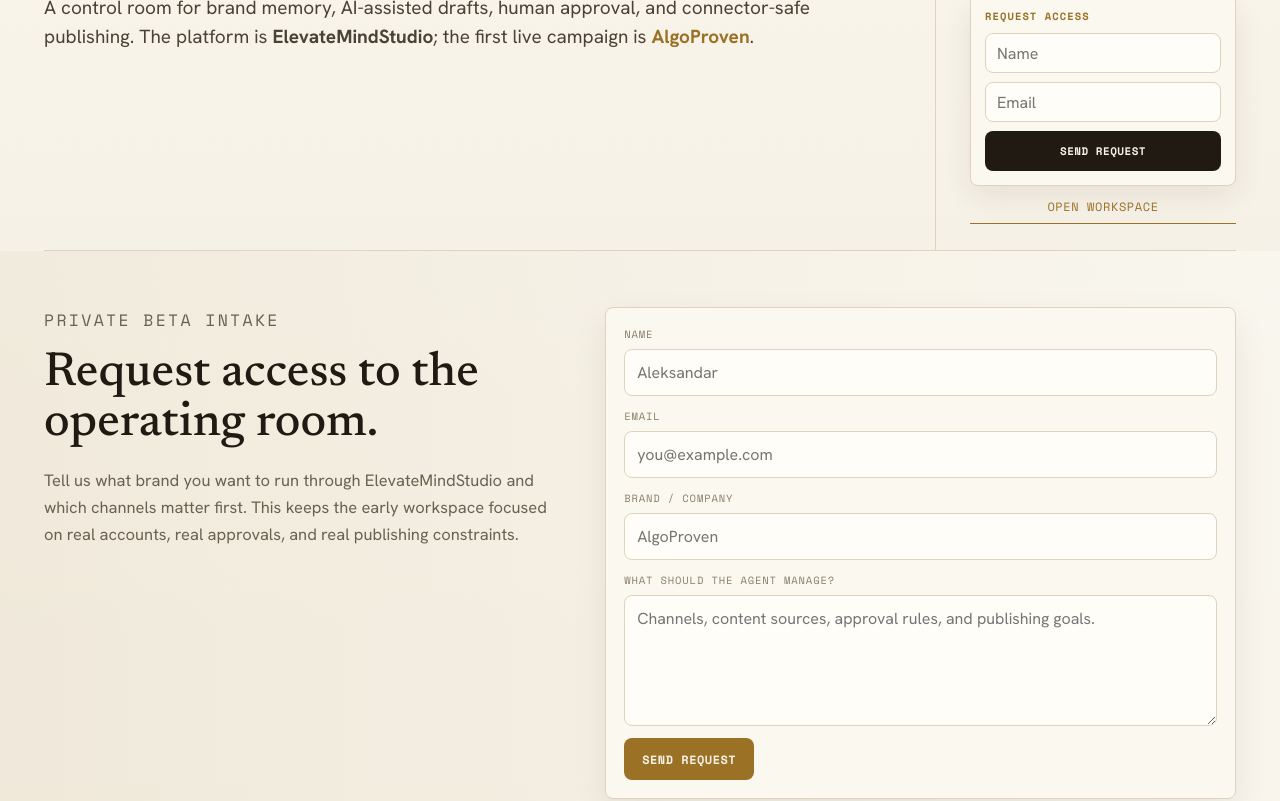
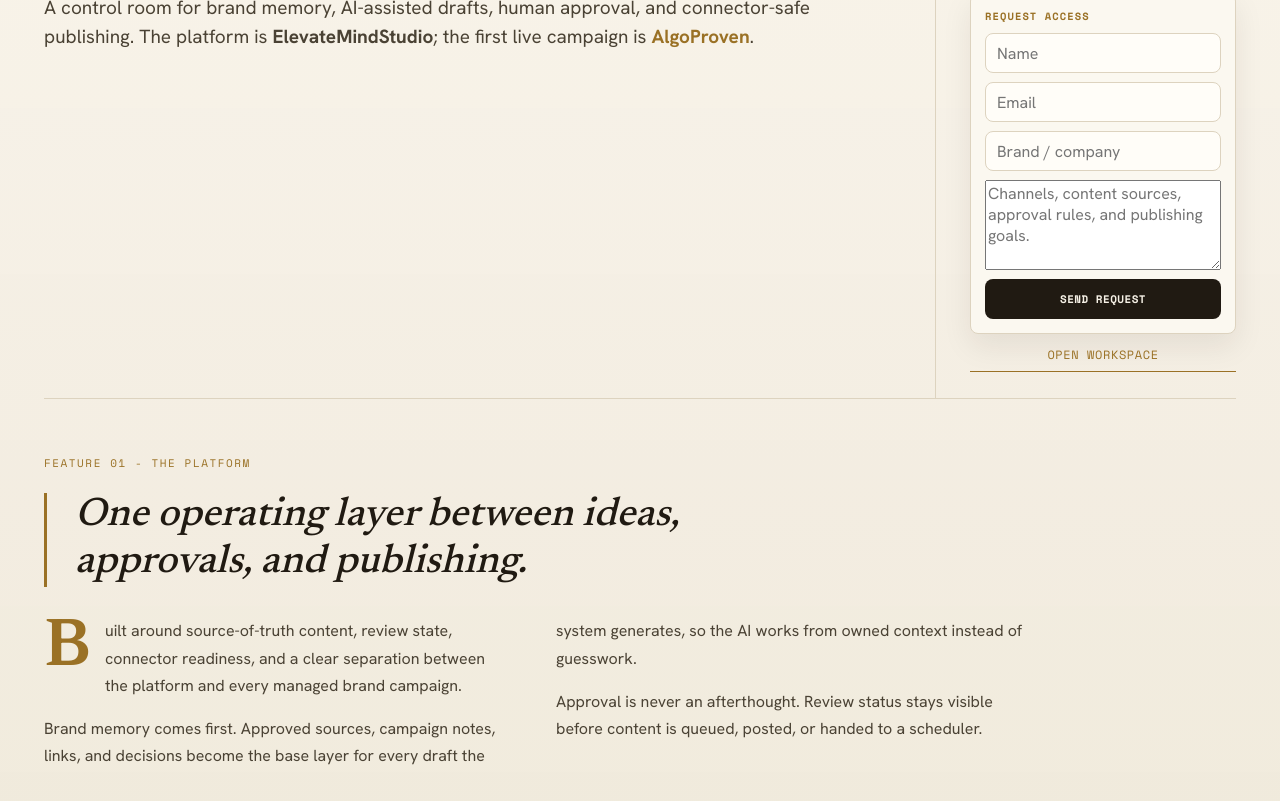
Before and after one commit to Aleksandar-algoporven/elevatemindstudio, a Next.js app in the folder apps/web/: page / in a window 1280 px wide. Shown: the part 640-1441 px from the top of the page. Built offline with nearby package versions, Linux system fonts and the light colour scheme.

Commit message:
Stabilize public landing form

```diff
--- a/apps/web/app/globals.css
+++ b/apps/web/app/globals.css
@@ -409,90 +409,8 @@
 
 .featureSection,
 .statusDesk,
-.campaignBackpage,
-.requestSection {
+.campaignBackpage {
   padding: 56px 0;
-}
-
-.requestSection {
-  border-bottom: 1px solid var(--line);
-  background:
-    linear-gradient(90deg, rgba(154, 113, 37, 0.08), rgba(255, 253, 248, 0.2)),
-    rgba(251, 248, 240, 0.64);
-}
-
-.requestGrid {
-  display: grid;
-  grid-template-columns: minmax(0, 0.82fr) minmax(360px, 1fr);
-  gap: 44px;
-  align-items: start;
-}
-
-.requestGrid h2 {
-  margin: 16px 0 14px;
-  font-family: "Newsreader", Georgia, serif;
-  font-size: clamp(32px, 4vw, 48px);
-  font-weight: 500;
-  line-height: 1.04;
-}
-
-.requestGrid p {
-  max-width: 560px;
-  color: var(--muted);
-  font-size: 16.5px;
-  line-height: 1.65;
-}
-
-.requestForm {
-  display: grid;
-  gap: 12px;
-  padding: 18px;
-  border: 1px solid var(--line);
-  border-radius: 8px;
-  background: var(--panel);
-  box-shadow: 0 14px 36px rgba(32, 26, 18, 0.07);
-}
-
-.requestForm label {
-  display: grid;
-  gap: 7px;
-}
-
-.requestForm label span {
-  color: var(--faint);
-  font-family: "Space Mono", monospace;
-  font-size: 10.5px;
-  letter-spacing: 0.08em;
-  text-transform: uppercase;
-}
-
-.requestForm input,
-.requestForm textarea {
-  width: 100%;
-  border: 1px solid var(--line);
-  border-radius: 8px;
-  background: #fffdf8;
-  color: var(--ink);
-  padding: 12px;
-}
-
-.requestForm textarea {
-  resize: vertical;
-}
-
-.requestForm button {
-  justify-self: start;
-  min-height: 42px;
-  border: 0;
-  border-radius: 8px;
-  background: var(--gold);
-  color: var(--paper);
-  padding: 0 18px;
-  font-family: "Space Mono", monospace;
-  font-size: 12px;
-  font-weight: 700;
-  letter-spacing: 0.04em;
-  text-transform: uppercase;
 }
 
 .featureSection blockquote {
@@ -1569,7 +1487,6 @@
   .workflowGrid,
   .statusGrid,
   .campaignGrid,
-  .requestGrid,
   .boardLayout,
   .twoColumn {
     grid-template-columns: 1fr;
--- a/apps/web/app/page.tsx
+++ b/apps/web/app/page.tsx
@@ -62,7 +62,6 @@
             <a href="#platform">Platform</a>
             <a href="#workflow">Workflow</a>
             <a href="#campaign">Campaign</a>
-            <a href="#request-access">Request access</a>
             <Link href="/privacy">Privacy</Link>
             <Link href="/terms">Terms</Link>
             <Link className="navCta" href="/workspace">Open workspace</Link>
@@ -130,53 +129,17 @@
               <span>Request access</span>
               <input name="name" type="text" placeholder="Name" required />
               <input name="email" type="email" placeholder="Email" required />
+              <input name="brand" type="text" placeholder="Brand / company" />
+              <textarea
+                name="message"
+                placeholder="Channels, content sources, approval rules, and publishing goals."
+                rows={4}
+                required
+              />
               <button type="submit">Send request</button>
             </form>
             <Link className="textLink" href="/workspace">Open workspace</Link>
           </div>
-        </div>
-      </section>
-
-      <section id="request-access" className="requestSection">
-        <div className="magazineWrap requestGrid">
-          <div>
-            <p className="sectionFolio">Private beta intake</p>
-            <h2>Request access to the operating room.</h2>
-            <p>
-              Tell us what brand you want to run through ElevateMindStudio and
-              which channels matter first. This keeps the early workspace focused
-              on real accounts, real approvals, and real publishing constraints.
-            </p>
-          </div>
-          <form
-            className="requestForm"
-            action="mailto:support@elevatemindstudio.net"
-            method="post"
-            encType="text/plain"
-          >
-            <label>
-              <span>Name</span>
-              <input name="name" type="text" placeholder="Aleksandar" required />
-            </label>
-            <label>
-              <span>Email</span>
-              <input name="email" type="email" placeholder="you@example.com" required />
-            </label>
-            <label>
-              <span>Brand / company</span>
-              <input name="brand" type="text" placeholder="AlgoProven" />
-            </label>
-            <label>
-              <span>What should the agent manage?</span>
-              <textarea
-                name="message"
-                placeholder="Channels, content sources, approval rules, and publishing goals."
-                rows={5}
-                required
-              />
-            </label>
-            <button type="submit">Send request</button>
-          </form>
         </div>
       </section>
 
```
Also changed, not shown: 3 other files (tests, documents, lock files or other folders).
